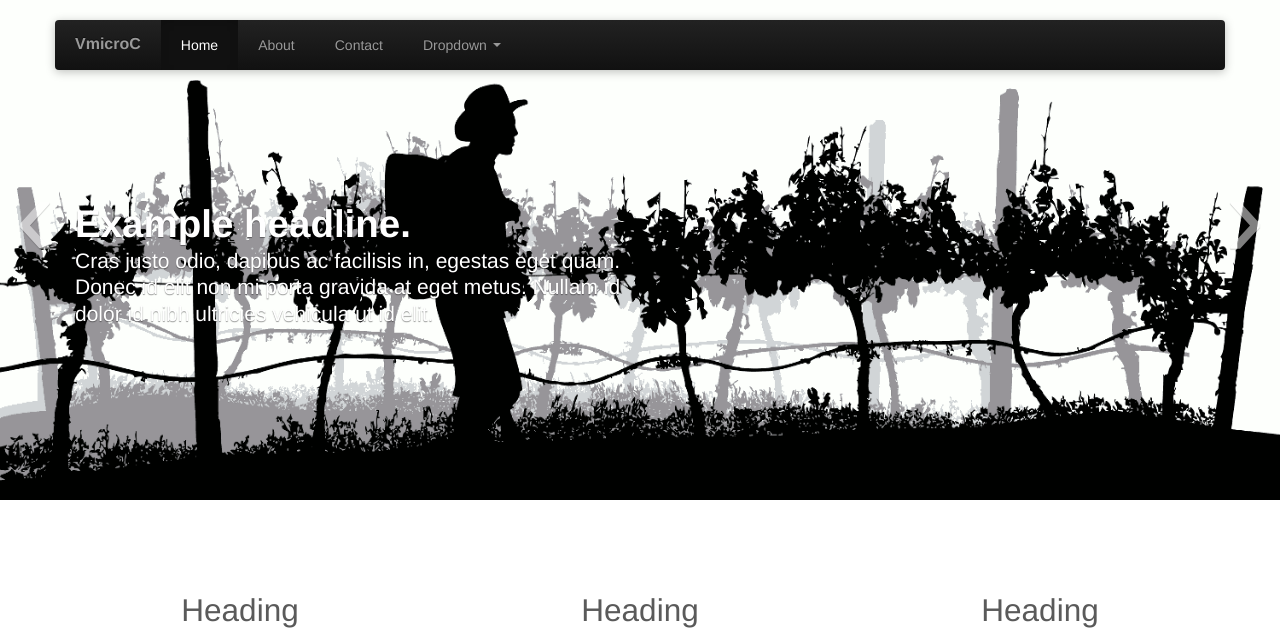
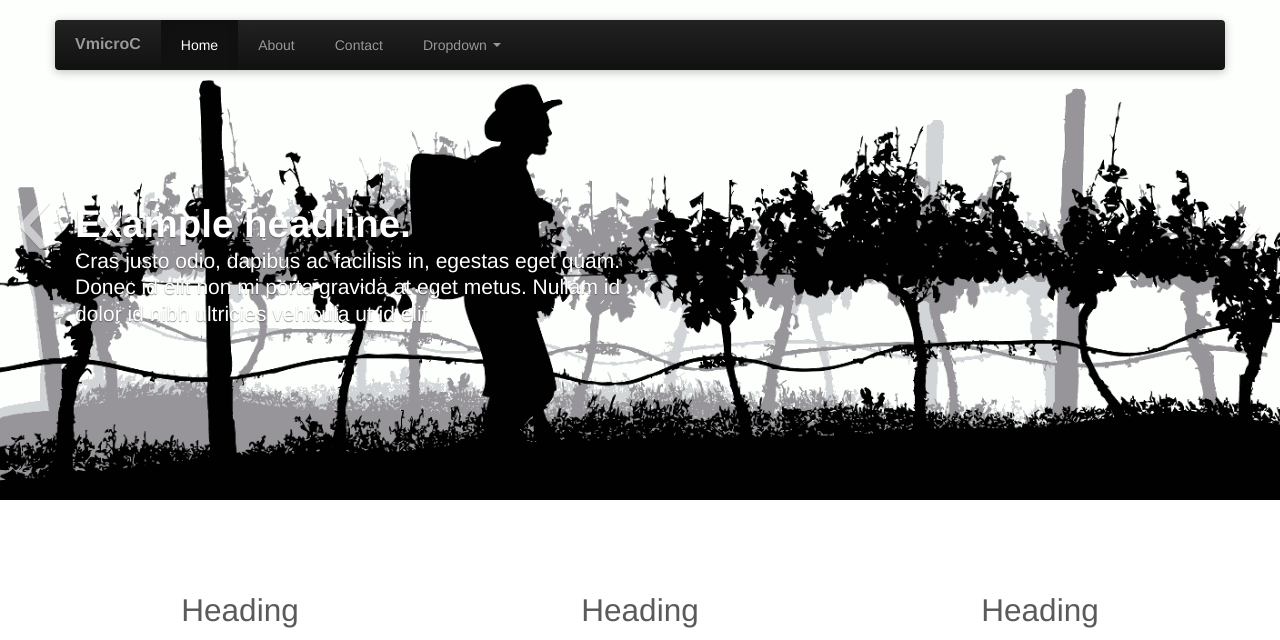
Before and after one commit to ScienceMob/vmicroc, a Django app: page / in a window 1280 px wide. Shown: the top 640 px of the page. Run offline with Django 3.2, Linux system fonts and the light colour scheme; some libraries are stand-ins or nearby versions.

Commit message:
Tweak to CSS for banner image.

```diff
--- a/resources/static/css/vmicroc.css
+++ b/resources/static/css/vmicroc.css
@@ -82,7 +82,7 @@ body {
   position: absolute;
   top: 0;
   left: 0;
-  min-width: 100%;
+  max-width: inherit;
   height: 500px;
 }
 
```
